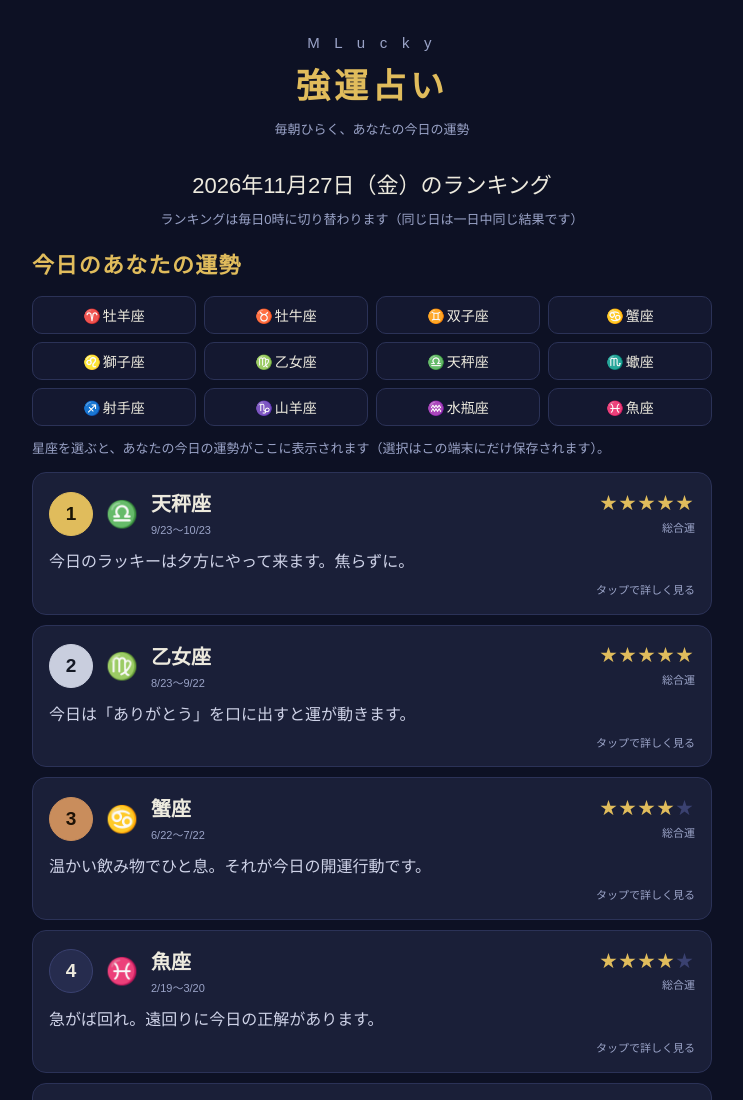
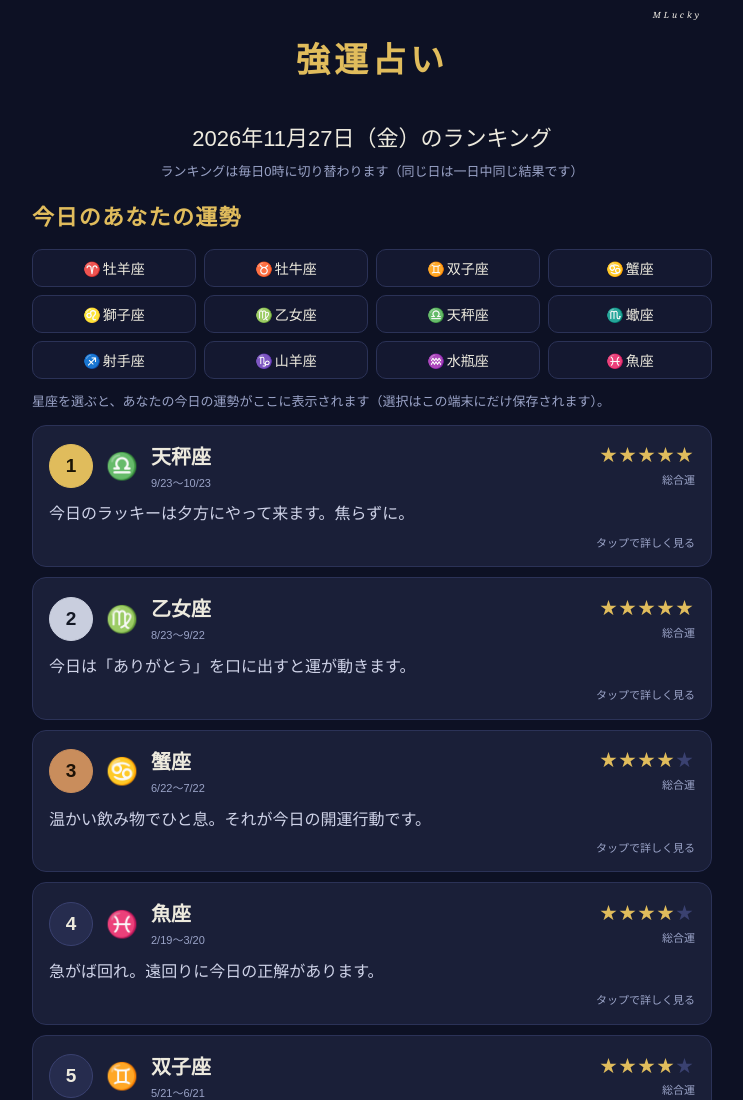
Before and after one commit to DBW-cyber/mlucky-uranai, a plain HTML site: page index.html in a window 1280 px wide. Shown: the top 1100 px of the page, without its empty margins (268-1011 px from the left). Drawn offline with Linux system fonts and the light colour scheme.

Commit message:
Brand to top-right matching fashion site; remove tagline

```diff
--- a/index.html
+++ b/index.html
@@ -42,10 +42,9 @@
     padding: 0 14px 40px;
   }
   .wrap { max-width: 680px; margin: 0 auto; }
-  header { text-align: center; padding: 30px 0 8px; }
-  .brand { font-size: 15px; letter-spacing: .35em; color: #9aa3c7; }
+  header { text-align: center; padding: 30px 0 8px; position: relative; }
+  .brand { position: absolute; top: 8px; right: 10px; color: #f6f2e9; font-weight: 300; letter-spacing: .34em; font-size: 8.5px; font-family: Georgia, 'Playfair Display', 'Times New Roman', serif; font-style: italic; }
   h1 { font-size: 34px; color: #e0bc5c; letter-spacing: .12em; margin: 2px 0 4px; }
-  .tagline { font-size: 13px; color: #9aa3c7; }
   .today { text-align: center; font-size: 22px; margin: 18px 0 4px; color: #edeade; }
   .note { text-align: center; font-size: 13px; color: #9aa3c7; margin-bottom: 16px; }
   h2 { font-size: 22px; color: #e0bc5c; margin: 34px 0 12px; letter-spacing: .06em; }
@@ -117,9 +116,8 @@
 <body>
 <div class="wrap">
   <header>
-    <div class="brand">M L u c k y</div>
+    <div class="brand">MLucky</div>
     <h1>強運占い</h1>
-    <div class="tagline">毎朝ひらく、あなたの今日の運勢</div>
   </header>
 
   <div class="today" id="todayLine"></div>
```
